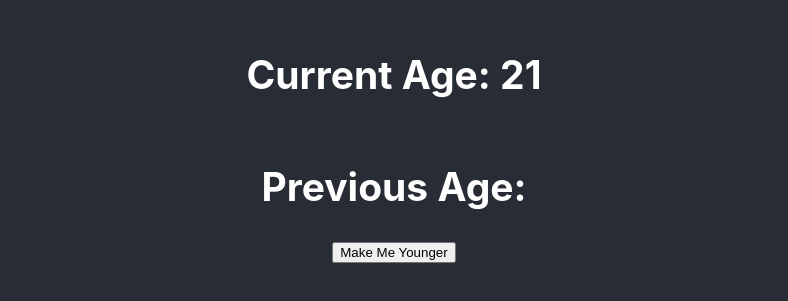
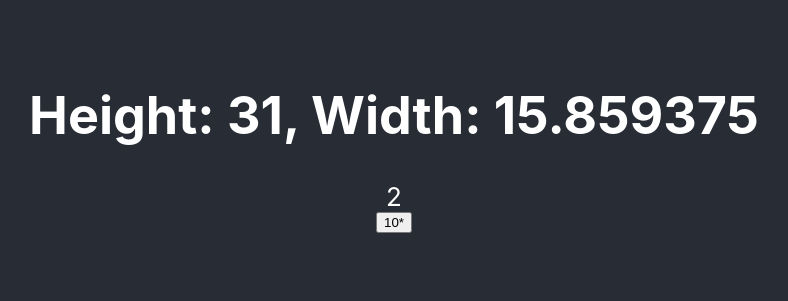
Before and after one commit to tutu-tonton/Udemy_ReactHooksAZ, a React (Create React App) app: page / in a window 1280 px wide. Shown: the part 259-560 px from the top of the page, without its empty margins (246-1034 px from the left). Built offline with nearby package versions, Linux system fonts and the light colour scheme.

Commit message:
34.useLayoutEffect

```diff
--- a/src/App.js
+++ b/src/App.js
@@ -1,29 +1,68 @@
-import React, { useState } from 'react';
-
-import usePrevious from './hooks/usePrevious';
+import React, { useState, useRef, useLayoutEffect } from 'react';
 
 import './App.scss';
 
 //========================================
-//  33. customHook - usePrevious
-//  1つ前のstateを保存しておく。 useRef使う
+//  34. useLayoutEffect
+//  要素のサイズを測る
 //========================================
+const useDimension = (ele, val) => {
+	const [height, setHeight] = useState(0);
+	const [width, setWidth] = useState(0);
+
+	useLayoutEffect(() => {
+		let boundingBox = ele.current.getBoundingClientRect();
+		// console.log(JSON.stringify(boundingBox));  //
+		setHeight(boundingBox.height);
+		setWidth(boundingBox.width);
+	}, [val]);
+	return { height, width };
+};
+
 const App = () => {
-	const [age, setAge] = useState(21);
-	const previousAge = usePrevious(age);
+	const [val, setVal] = useState(2);
+	const valEl = useRef(null);
 
+	const { height, width } = useDimension(valEl, val);
 	return (
 		<div className="App">
 			<header className="App-header">
-				<h2>Current Age: {age}</h2>
-				<h2>Previous Age: {previousAge}</h2>
-				<button onClick={() => setAge(age - 1)}>Make Me Younger</button>
+				<h1>
+					Height: {height}, Width: {width}
+				</h1>
+				<div ref={valEl}>{val}</div>
+				<button onClick={() => setVal(val * 10)}>10*</button>
 			</header>
 		</div>
 	);
 };
 
 export default App;
+
+//========================================
+//  33. customHook - usePrevious
+//  1つ前のstateを保存しておく。 useRef使う
+//========================================
+// import React, { useState } from 'react';
+
+// import usePrevious from './hooks/usePrevious';
+
+// const App = () => {
+// 	const [age, setAge] = useState(21);
+// 	const previousAge = usePrevious(age);
+
+// 	return (
+// 		<div className="App">
+// 			<header className="App-header">
+// 				<h2>Current Age: {age}</h2>
+// 				<h2>Previous Age: {previousAge}</h2>
+// 				<button onClick={() => setAge(age - 1)}>Make Me Younger</button>
+// 			</header>
+// 		</div>
+// 	);
+// };
+
+// export default App;
 
 //========================================
 //  32. useMemo
```
